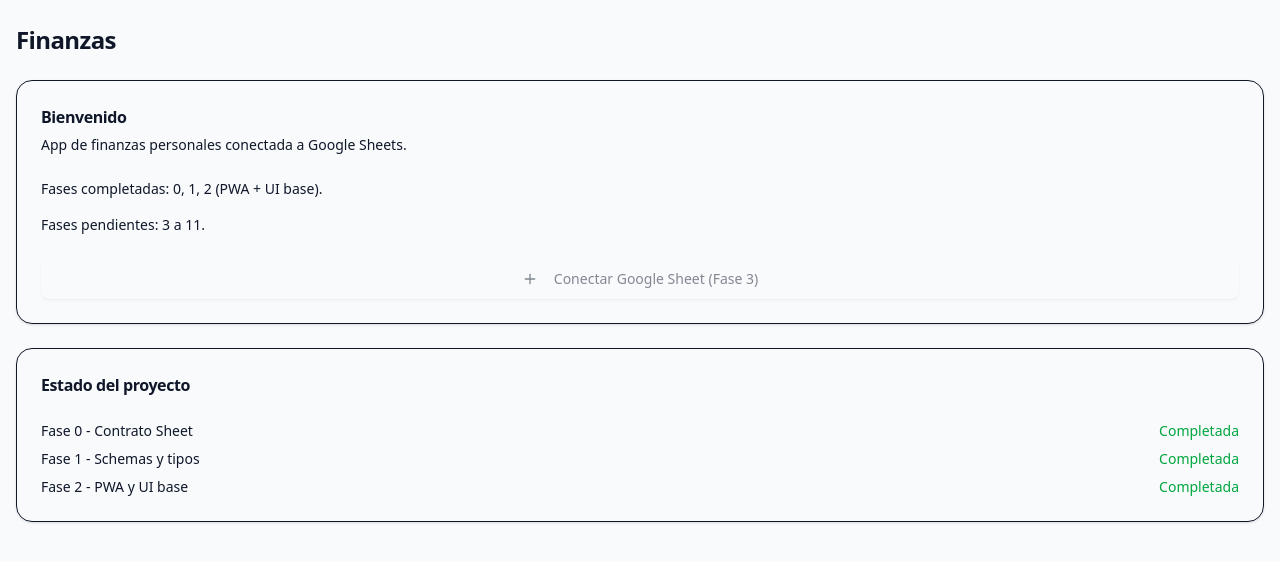
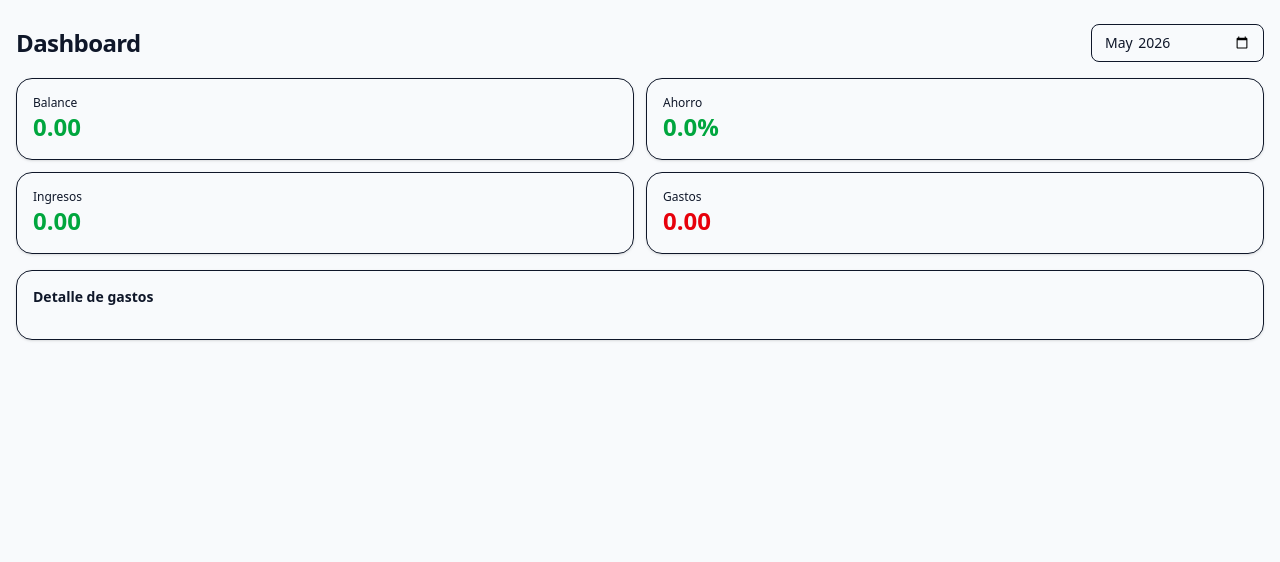
Before and after one commit to DavidColillaMartinez/AppFinanciera, a Next.js app: page / in a window 1280 px wide. Shown: the top 562 px of the page. Built offline with nearby package versions, Linux system fonts and the light colour scheme.

Commit message:
feat(dashboard): add dashboard with charts using recharts

```diff
--- a/src/app/page.tsx
+++ b/src/app/page.tsx
@@ -1,67 +1,207 @@
+"use client";
+
+import { Card, CardContent } from "@/components/ui/card";
+import { Progress } from "@/components/ui/progress";
+import { useTransactions } from "@/features/transactions/hooks/use-transactions";
+import { useCategories } from "@/features/categories/hooks/use-categories";
+import { useAppStore } from "@/stores/app-store";
+import { LoadingState } from "@/components/states/loading-state";
+import { ErrorState } from "@/components/states/error-state";
 import {
-  Card,
-  CardContent,
-  CardHeader,
-  CardTitle,
-  CardDescription,
-} from "@/components/ui/card";
-import { Button } from "@/components/ui/button";
-import { PlusIcon } from "lucide-react";
+  PieChart,
+  Pie,
+  Cell,
+  Tooltip,
+  ResponsiveContainer,
+  Legend,
+} from "recharts";
+import { useState, useMemo } from "react";
+import {
+  calculateMonthlyBalance,
+  calculateMonthlyIncome,
+  calculateMonthlyExpenses,
+  calculateExpensesByCategory,
+} from "@/lib/finance/calculations";
 
-export default function HomePage() {
+const COLORS = [
+  "#3B82F6",
+  "#10B981",
+  "#F59E0B",
+  "#EF4444",
+  "#8B5CF6",
+  "#EC4899",
+  "#06B6D4",
+  "#84CC16",
+];
+
+export default function DashboardPage() {
+  const { sheetId } = useAppStore();
+  const [selectedMonth, setSelectedMonth] = useState(
+    new Date().toISOString().slice(0, 7),
+  );
+
+  const {
+    data: transactions,
+    isLoading,
+    isError,
+    error,
+  } = useTransactions(sheetId, selectedMonth);
+  const { data: categories } = useCategories(sheetId);
+
+  const filteredTransactions = useMemo(
+    () => transactions ?? [],
+    [transactions],
+  );
+
+  const balance = useMemo(
+    () =>
+      calculateMonthlyBalance(
+        filteredTransactions.map((t) => ({ tipo: t.tipo, importe: t.importe })),
+      ),
+    [filteredTransactions],
+  );
+  const income = useMemo(
+    () =>
+      calculateMonthlyIncome(
+        filteredTransactions.map((t) => ({ tipo: t.tipo, importe: t.importe })),
+      ),
+    [filteredTransactions],
+  );
+  const expenses = useMemo(
+    () =>
+      calculateMonthlyExpenses(
+        filteredTransactions.map((t) => ({ tipo: t.tipo, importe: t.importe })),
+      ),
+    [filteredTransactions],
+  );
+
+  const expensesByCategory = useMemo(() => {
+    const byCategory = calculateExpensesByCategory(
+      filteredTransactions.filter((t) => t.tipo === "Gasto"),
+      categories ?? [],
+    );
+    return byCategory.map((item, i) => ({
+      name: item.categoryName || item.category,
+      value: item.total,
+      color: COLORS[i % COLORS.length],
+    }));
+  }, [filteredTransactions, categories]);
+
+  const savingsRate = income > 0 ? ((income - expenses) / income) * 100 : 0;
+
+  if (isLoading) return <LoadingState message="Cargando dashboard..." />;
+  if (isError)
     return (
-    <div className="px-4 py-6 space-y-6">
+      <ErrorState message={(error as Error)?.message ?? "Error al cargar"} />
+    );
+
+  return (
+    <div className="px-4 py-6 space-y-4">
       <div className="flex items-center justify-between">
-        <h1 className="text-2xl font-bold tracking-tight">Finanzas</h1>
+        <h1 className="text-2xl font-bold tracking-tight">Dashboard</h1>
+        <input
+          type="month"
+          value={selectedMonth}
+          onChange={(e) => setSelectedMonth(e.target.value)}
+          className="rounded-lg border border-input bg-background px-3 py-2 text-sm"
+        />
       </div>
 
+      <div className="grid grid-cols-2 gap-3">
         <Card>
-        <CardHeader>
-          <CardTitle className="text-base">Bienvenido</CardTitle>
-          <CardDescription>
-            App de finanzas personales conectada a Google Sheets.
-          </CardDescription>
-        </CardHeader>
-        <CardContent className="space-y-4">
-          <p className="text-sm text-muted-foreground">
-            Fases completadas: 0, 1, 2 (PWA + UI base).
+          <CardContent className="p-4">
+            <p className="text-xs text-muted-foreground">Balance</p>
+            <p
+              className={`text-2xl font-bold ${balance >= 0 ? "text-green-600" : "text-red-600"}`}
+            >
+              {balance.toFixed(2)}
             </p>
-          <p className="text-sm text-muted-foreground">
-            Fases pendientes: 3 a 11.
+          </CardContent>
+        </Card>
+        <Card>
+          <CardContent className="p-4">
+            <p className="text-xs text-muted-foreground">Ahorro</p>
+            <p
+              className={`text-2xl font-bold ${savingsRate >= 0 ? "text-green-600" : "text-red-600"}`}
+            >
+              {savingsRate.toFixed(1)}%
             </p>
-          <div className="pt-2">
-            <Button className="w-full" disabled>
-              <PlusIcon className="h-4 w-4 mr-2" />
-              Conectar Google Sheet (Fase 3)
-            </Button>
+          </CardContent>
+        </Card>
+        <Card>
+          <CardContent className="p-4">
+            <p className="text-xs text-muted-foreground">Ingresos</p>
+            <p className="text-2xl font-bold text-green-600">
+              {income.toFixed(2)}
+            </p>
+          </CardContent>
+        </Card>
+        <Card>
+          <CardContent className="p-4">
+            <p className="text-xs text-muted-foreground">Gastos</p>
+            <p className="text-2xl font-bold text-red-600">
+              {expenses.toFixed(2)}
+            </p>
+          </CardContent>
+        </Card>
+      </div>
+
+      {expensesByCategory.length > 0 && (
+        <Card>
+          <CardContent className="p-4">
+            <h2 className="text-sm font-semibold mb-4">Gastos por categoria</h2>
+            <div className="h-64">
+              <ResponsiveContainer width="100%" height="100%">
+                <PieChart>
+                  <Pie
+                    data={expensesByCategory}
+                    cx="50%"
+                    cy="50%"
+                    innerRadius={50}
+                    outerRadius={80}
+                    paddingAngle={2}
+                    dataKey="value"
+                  >
+                    {expensesByCategory.map((entry, index) => (
+                      <Cell key={`cell-${index}`} fill={entry.color} />
+                    ))}
+                  </Pie>
+                  <Tooltip formatter={(value) => Number(value).toFixed(2)} />
+                  <Legend />
+                </PieChart>
+              </ResponsiveContainer>
             </div>
           </CardContent>
         </Card>
+      )}
 
       <Card>
-        <CardHeader>
-          <CardTitle className="text-base">Estado del proyecto</CardTitle>
-        </CardHeader>
-        <CardContent>
-          <div className="space-y-2 text-sm">
-            <div className="flex justify-between">
-              <span className="text-muted-foreground">
-                Fase 0 - Contrato Sheet
-              </span>
-              <span className="text-green-600 font-medium">Completada</span>
+        <CardContent className="p-4">
+          <h2 className="text-sm font-semibold mb-4">Detalle de gastos</h2>
+          <div className="space-y-3">
+            {expensesByCategory.slice(0, 5).map((cat) => {
+              const catData = categories?.find((c) => c.nombre === cat.name);
+              const budget = catData?.presupuestoMensual ?? 0;
+              const pct =
+                budget > 0 ? Math.min((cat.value / budget) * 100, 100) : 0;
+
+              return (
+                <div key={cat.name} className="space-y-1">
+                  <div className="flex items-center justify-between text-sm">
+                    <span>{cat.name}</span>
+                    <span className="font-medium">{cat.value.toFixed(2)}</span>
                   </div>
-            <div className="flex justify-between">
-              <span className="text-muted-foreground">
-                Fase 1 - Schemas y tipos
-              </span>
-              <span className="text-green-600 font-medium">Completada</span>
+                  {budget > 0 && (
+                    <>
+                      <Progress value={pct} className="h-2" />
+                      <p className="text-xs text-muted-foreground">
+                        {pct.toFixed(0)}% del presupuesto ({budget.toFixed(2)})
+                      </p>
+                    </>
+                  )}
                 </div>
-            <div className="flex justify-between">
-              <span className="text-muted-foreground">
-                Fase 2 - PWA y UI base
-              </span>
-              <span className="text-green-600 font-medium">Completada</span>
-            </div>
+              );
+            })}
           </div>
         </CardContent>
       </Card>
--- a/src/lib/finance/calculations.ts
+++ b/src/lib/finance/calculations.ts
@@ -1,4 +1,34 @@
 import { TransactionType } from "@/constants/enums";
+
+export interface CategoryExpense {
+  category: string;
+  categoryName?: string;
+  total: number;
+}
+
+export function calculateExpensesByCategory(
+  transactions: { tipo: string; importe: number; categoria: string }[],
+  categories: { categoriaId: string; nombre: string }[],
+): CategoryExpense[] {
+  const categoryMap = new Map(categories.map((c) => [c.categoriaId, c.nombre]));
+
+  const grouped = transactions.reduce(
+    (acc, t) => {
+      const key = t.categoria || "Sin categoria";
+      acc[key] = (acc[key] ?? 0) + t.importe;
+      return acc;
+    },
+    {} as Record<string, number>,
+  );
+
+  return Object.entries(grouped)
+    .map(([catId, total]) => ({
+      category: catId,
+      categoryName: categoryMap.get(catId) ?? catId,
+      total,
+    }))
+    .sort((a, b) => b.total - a.total);
+}
 
 export function calculateMonthlyIncome(
   transactions: { tipo: string; importe: number }[],
```
Lines whose indentation alone changed are shown as unchanged.
